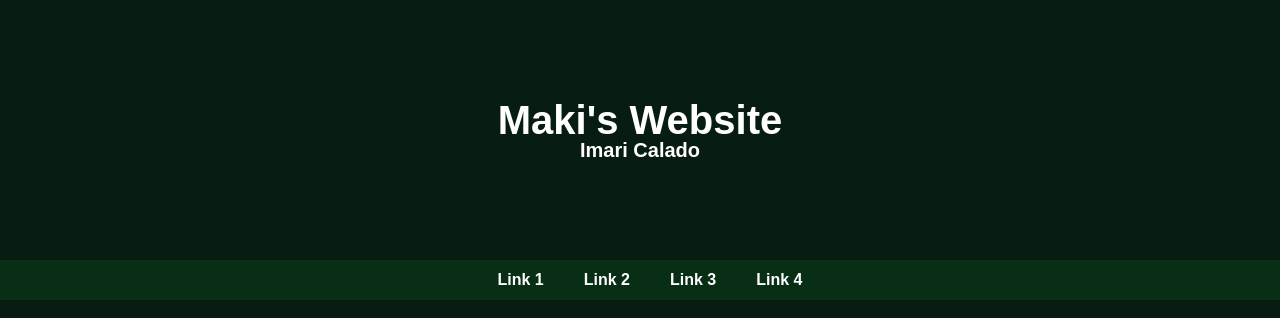
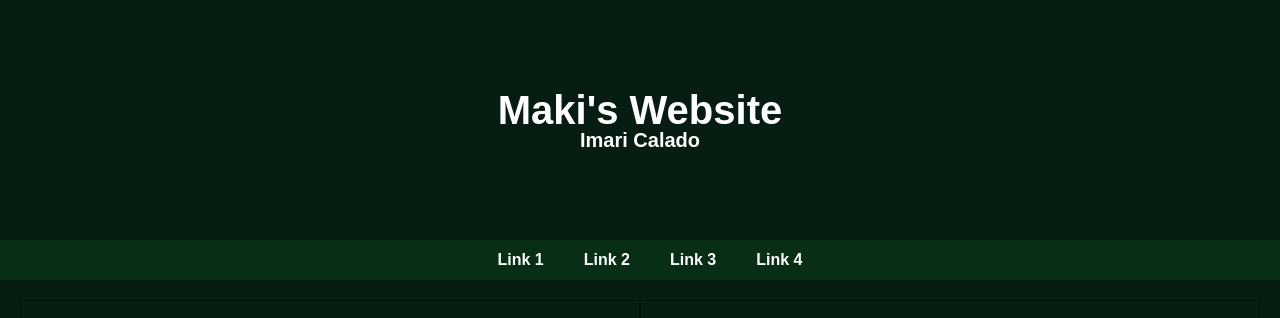
Before and after one commit to virgorithm/Responsive-Website-, a plain HTML site: page index.html in a window 1280 px wide. Shown: the top 318 px of the page. Drawn offline with Linux system fonts and the light colour scheme.

Commit message:
Update index.html

```diff
--- a/index.html
+++ b/index.html
@@ -24,7 +24,7 @@
             background-color: #071d12;
             color: white;
             text-align: center;
-            padding: 100px;
+            padding: 90px;
         }
         .nav {
             display: flex;
```
